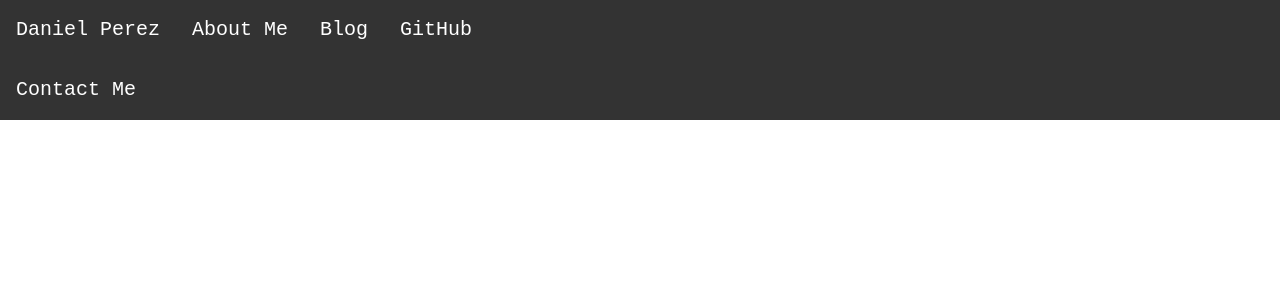
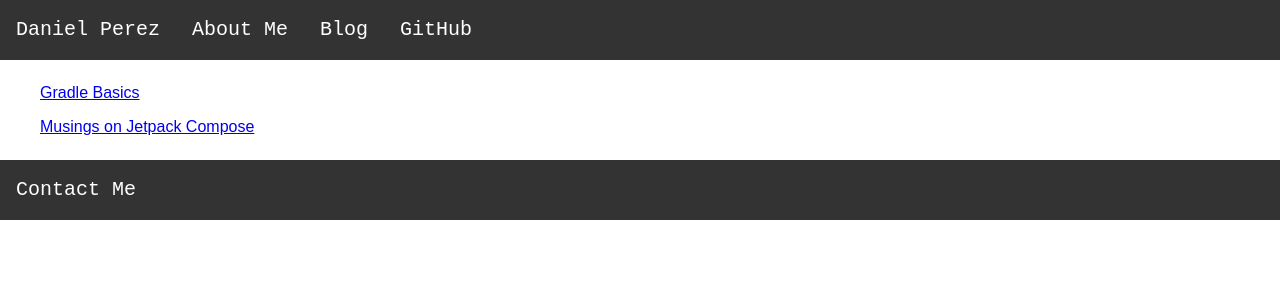
Before and after one commit to danielPerez97/website, a React (Create React App) app: page /blog in a window 1280 px wide. Shown: the top 300 px of the page. Built offline with nearby package versions, Linux system fonts and the light colour scheme.

Commit message:
Fixed routes in index.jsx to correctly render child content for the header and footer

```diff
--- a/src/components/BlogList.jsx
+++ b/src/components/BlogList.jsx
@@ -17,6 +17,7 @@ const ListItem = styled.li`
 
 function BlogList() {
   const { blogs } = useLoaderData();
+  console.log(`blogs: ${blogs}`);
   return (
     <ContentContainer>
       <div>
--- a/src/components/loaders/loadBlogPosts.jsx
+++ b/src/components/loaders/loadBlogPosts.jsx
@@ -22,4 +22,4 @@ export async function loadBlogPosts() {
   return { blogs };
 }
 
-export default loadBlogPosts();
+export default loadBlogPosts;
--- a/src/index.jsx
+++ b/src/index.jsx
@@ -8,6 +8,7 @@ import Root from './routes/root';
 import BlogList from './components/BlogList';
 import { loadBlogPosts as postsLoader } from './components/loaders/loadBlogPosts';
 import ErrorPage from './ErrorPage';
+import App from './App';
 
 const container = document.getElementById('#root');
 const router = createBrowserRouter([
@@ -22,6 +23,11 @@ const router = createBrowserRouter([
         loader: postsLoader,
         errorElement: <ErrorPage />,
       },
+      {
+        path: '/',
+        element: <App />,
+        errorElement: <ErrorPage />,
+      },
     ],
   },
 
--- a/src/routes/root.jsx
+++ b/src/routes/root.jsx
@@ -1,16 +1,13 @@
 import React from 'react';
-import { Route, Routes } from 'react-router-dom';
+import { Outlet } from 'react-router-dom';
 import Header from '../components/Header';
-import App from '../App';
 import Footer from '../components/Footer';
 
 function Root() {
   return (
     <React.StrictMode>
       <Header />
-      <Routes>
-        <Route path="/" element={<App />} />
-      </Routes>
+      <Outlet />
       <Footer />
     </React.StrictMode>
   );
```
